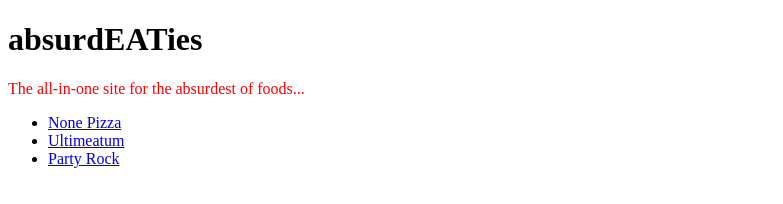
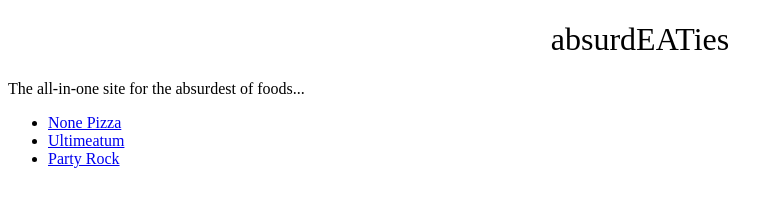
Before and after one commit to SeafaringAvocado/absurdeaties, a plain HTML site: page index.html in a window 1280 px wide. Shown: the whole page, without its empty margins (0-783 px from the left). Drawn offline with Linux system fonts and the light colour scheme.

Commit message:
Change web page styles

```diff
--- a/styles.css
+++ b/styles.css
@@ -1,3 +1,7 @@
-p {
-    color:red;
+h1 {
+    color:black;
+    font-family: 'Times New Roman', Times, serif;
+    font-weight: lighter;
+    text-align: center;
+
 }
```
